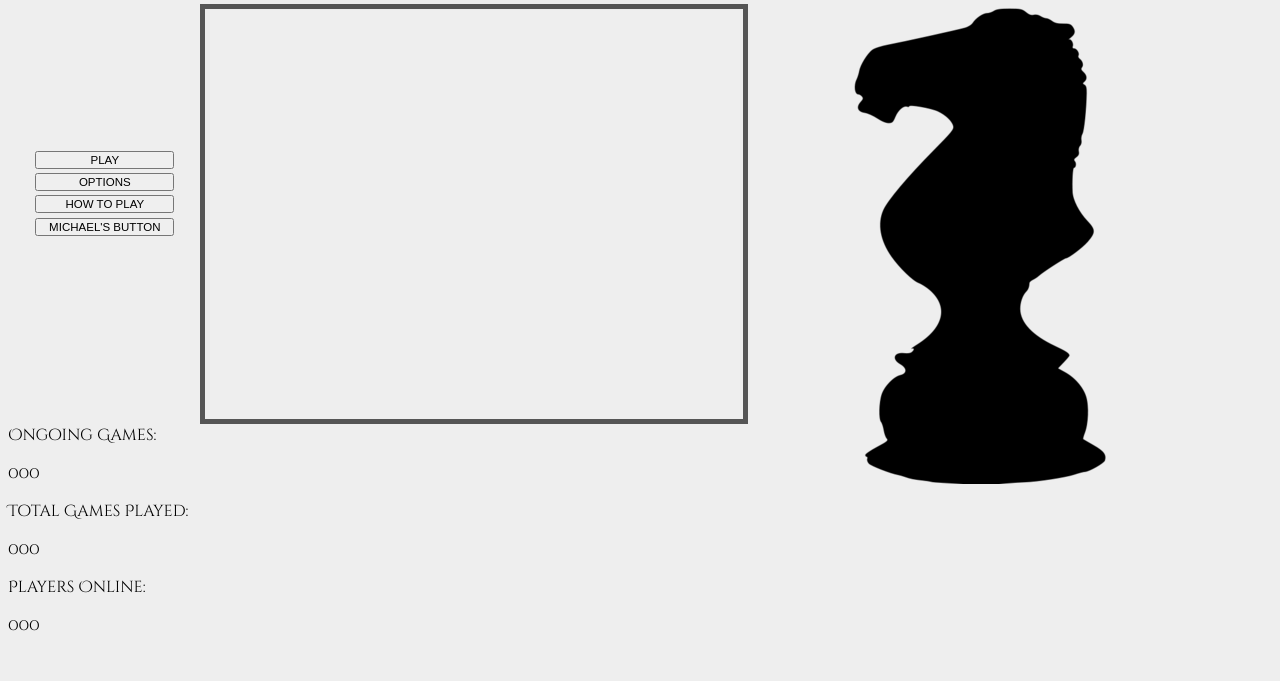
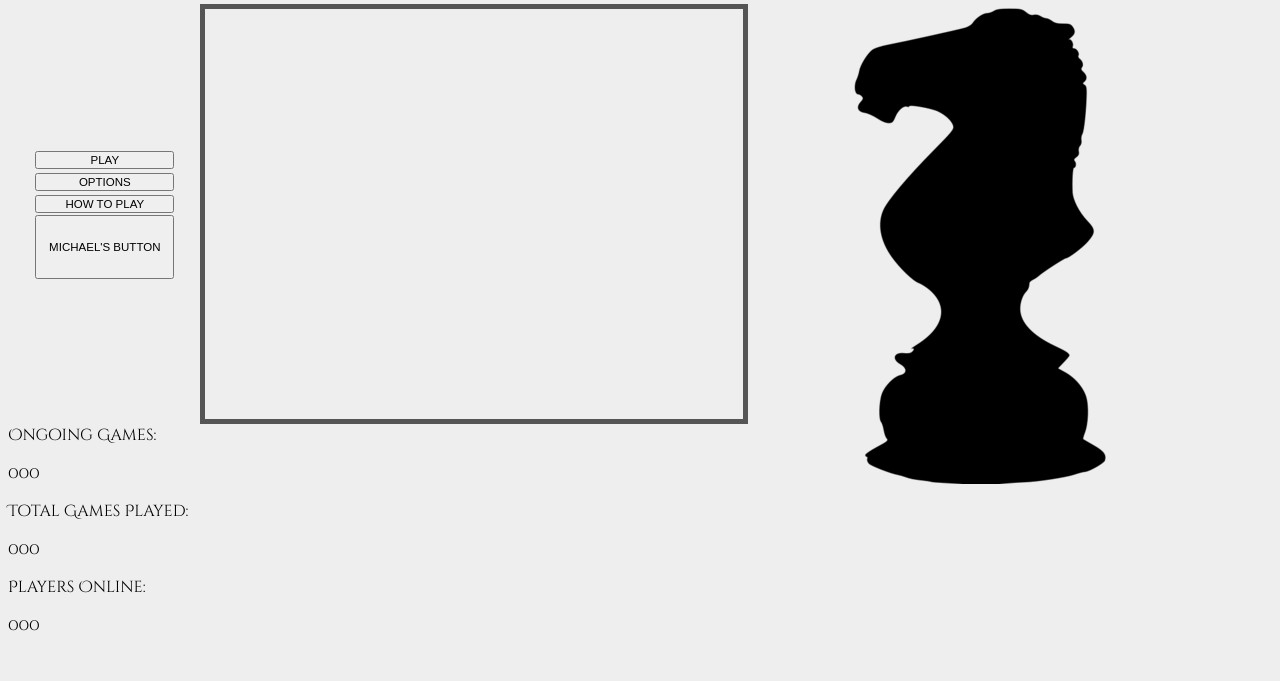
Before and after one commit to ReapingNight/JSRC, a Node server app: page / in a window 1280 px wide. Shown: the part 119-800 px from the top of the page. Run offline with Node 20, Linux system fonts and the light colour scheme.

Commit message:
Enlarged michael\'s button

```diff
--- a/JSRC/app/public/splash.html
+++ b/JSRC/app/public/splash.html
@@ -33,7 +33,7 @@
                     <li><button onclick="location.href='game'" id="playButton">PLAY</button></li>
                     <li><button onclick="pressOptions()">OPTIONS</button></li>
                     <li><button onclick="pressHowToPlay()">HOW TO PLAY</button></li>
-                    <li><button onclick="michael()">MICHAEL&#39;S BUTTON</button></li>
+                    <li><button onclick="michael()" style="height:5vw;">MICHAEL&#39;S BUTTON</button></li>
                 </ul>
             </div>
 
--- a/JSRC/app/public/stylesheets/splash.css
+++ b/JSRC/app/public/stylesheets/splash.css
@@ -75,10 +75,15 @@ main
     font-size: 1.2vw;
 }
 
-#info_howToPlay p span *
+#info_howToPlay p span
 {
     font-size: 0.8vw;
     line-height: 0.8vw;
+}
+
+#info_howToPlay p span ul
+{
+    font-size: 0.8vw;
 }
 
 #chesspiece
```
